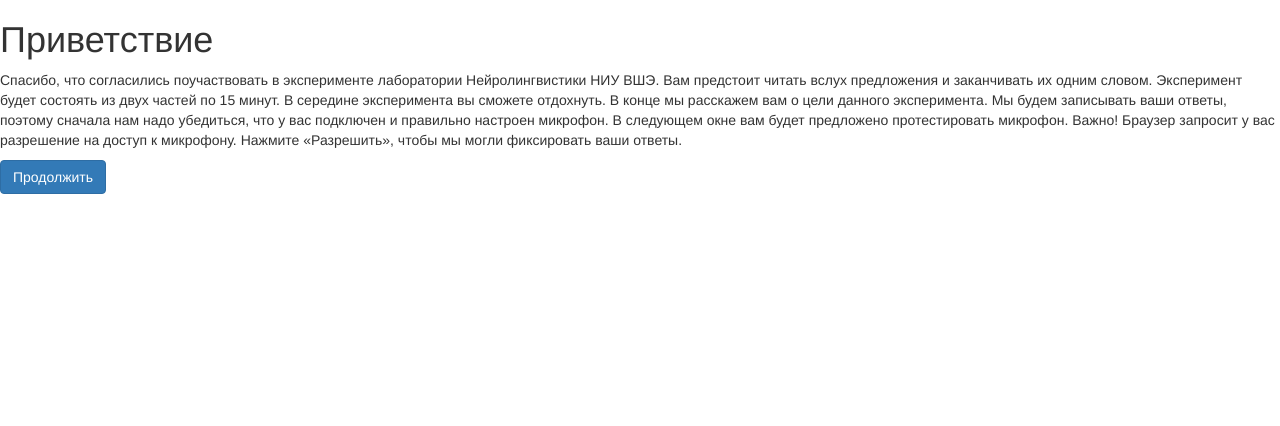
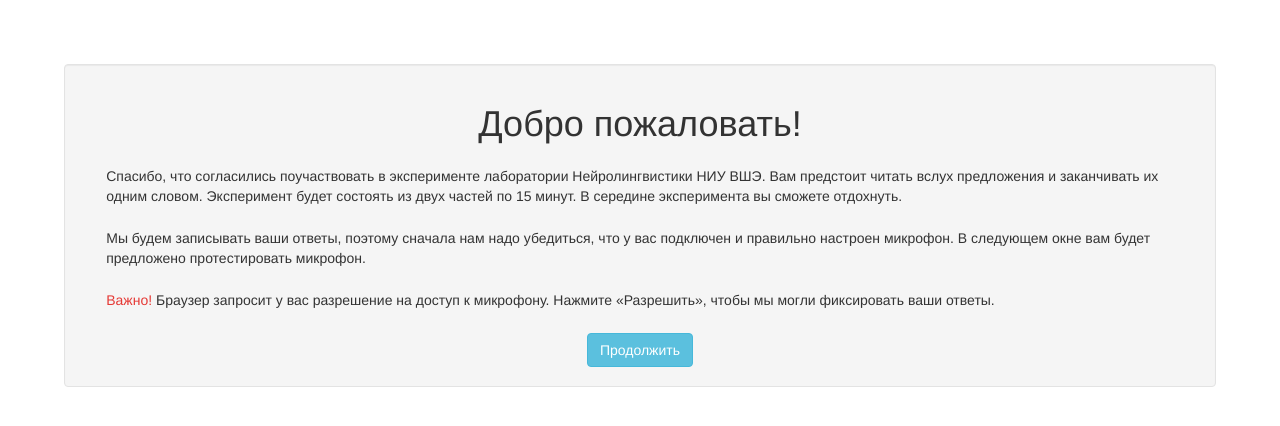
Before and after one commit to KatyaTulit/LanguageLocalizer, a Django app: page /localizer/welcome/ in a window 1280 px wide. Shown: the top 426 px of the page. Run offline with Django 3.2, Linux system fonts and the light colour scheme; some libraries are stand-ins or nearby versions.

Commit message:
Styling html

```diff
--- a/localizer/templates/localizer/welcome.html
+++ b/localizer/templates/localizer/welcome.html
@@ -12,20 +12,39 @@
     <script src="https://maxcdn.bootstrapcdn.com/bootstrap/3.3.7/js/bootstrap.min.js"></script>
 
 </head>
+
+<style>
+    p {
+    margin: 2%;
+    text-align: left;
+    }
+    div {
+    margin: 5%
+    }
+    .danger-color{
+        color: #E53935;
+    }
+</style>
+
 <body>
-    <h1>Приветствие</h1>
-    <p>
-        Спасибо, что согласились поучаствовать в эксперименте лаборатории Нейролингвистики НИУ ВШЭ.
-        Вам предстоит  читать вслух предложения и заканчивать их одним словом.
-        Эксперимент будет состоять из двух частей по 15 минут. В середине эксперимента вы сможете отдохнуть.
-        В конце мы расскажем вам о цели данного эксперимента.
-        Мы будем записывать ваши ответы, поэтому сначала нам надо убедиться, что у вас подключен и правильно настроен микрофон.
-        В следующем окне вам будет предложено протестировать микрофон.
-        Важно! Браузер запросит у вас разрешение на доступ к микрофону.
-        Нажмите «Разрешить», чтобы мы могли фиксировать ваши ответы.
-    </p>
+    <div align="center" class="well">
 
-    <a class="btn btn-primary" href="{% url 'localizer:soundtest' %}">Продолжить</a>
+        <h1>Добро пожаловать!</h1>
+        <p>
+            Спасибо, что согласились поучаствовать в эксперименте лаборатории Нейролингвистики НИУ ВШЭ. Вам предстоит  читать вслух предложения и заканчивать их одним словом. Эксперимент будет состоять из двух частей по 15 минут. В середине эксперимента вы сможете отдохнуть.
+        </p>
+
+        <p>
+            Мы будем записывать ваши ответы, поэтому сначала нам надо убедиться, что у вас подключен и правильно настроен микрофон.
+            В следующем окне вам будет предложено протестировать микрофон.
+        </p>
+        <p>
+            <span class="danger-color">Важно!</span> Браузер запросит у вас разрешение на доступ к микрофону.
+            Нажмите «Разрешить», чтобы мы могли фиксировать ваши ответы.
+        </p>
+
+        <a class="btn btn-info" href="{% url 'localizer:soundtest' %}">Продолжить</a>
+    </div>
 </body>
 
 </html>
```
Also changed, not shown: localizer/templates/localizer/questionnaire.html (+14 -0 lines), localizer/templates/localizer/soundtest.html (+31 -9 lines).
